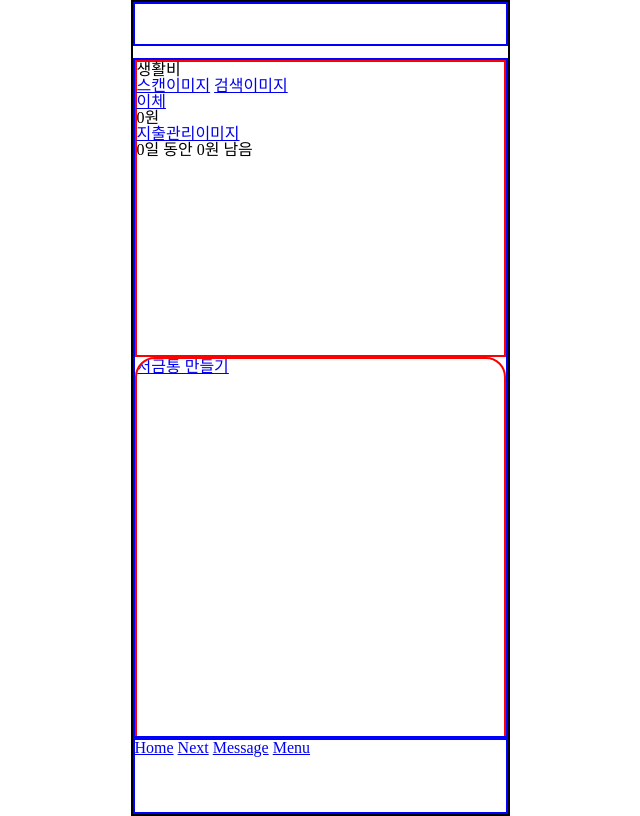
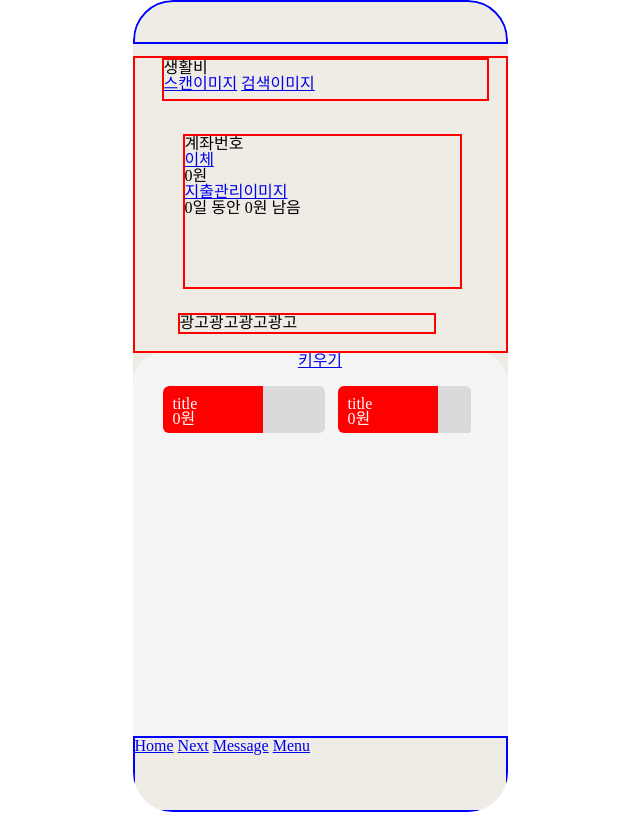
Before and after one commit to Keunyeong/KDT_bank, a website built with Parcel: page index.html in a window 1280 px wide. Shown: the whole page, without its empty margins (320-960 px from the left). Built offline with nearby package versions, Linux system fonts and the light colour scheme; no server answers.

Commit message:
feat: Styled contents.

```diff
--- a/css/style.css
+++ b/css/style.css
@@ -1,9 +1,12 @@
+
 .phone {
   margin :auto;
   width: 375px;
   height: 812px;
-  border: 2px solid black;
   position:relative;
+  background-color: #EEECE5;
+  border-radius: 40px;
+  overflow:hidden;
 }
 
 .phone > .native {
@@ -15,6 +18,7 @@
   width: 375px;
   height: 44px;
   box-sizing: border-box;
+  border-radius: 40px 40px 0 0 ;
 }
 
 .phone > main {
@@ -22,9 +26,8 @@
   top:56px;
   width:375px;
   height: 680px;
-  overflow: scroll;
-  border: 2px solid blue;
-  box-sizing: border-box;
+  overflow: hidden;
+
 }
 
 .phone > main > section > .account {
@@ -33,17 +36,153 @@
   box-sizing: border-box;
 }
 
-.phone > main > section > .contents {
-  height: 383px;
+.phone > main > section > .account > .account__header {
+  width: 327px;
+  height: 43px;
   border: 2px solid red;
   box-sizing: border-box;
-  overflow:scroll;
-  border-radius: 20px 20px 0 0;
+  margin: 0 21px 0 27px;
+}
+
+
+.phone > main > section > .account > .account__main {
+  width: 279px;
+  height: 155px;
+  border: 2px solid red;
+  box-sizing: border-box;
+  margin: 33px 48px 0 48px;
+}
+
+.phone > main > section > .account > .account__ad {
+  height: 21px;
+  border: 2px solid red;
+  box-sizing: border-box;
+  margin: 24px 70px 21px 43px;
+}
+
+/* CONTENTS */
+.phone > main > section > .contents {
+  height: 680px;
+  border-radius: 30px 30px 0 0;
+  position:absolute;
+  z-index: 1;
+  background-color: #F5F5F5;
+  transition: 1s ease;
+  top: 297px;
+}
+
+.phone > main > section .big {
+  height: 680px;
+  border-radius: 30px 30px 0 0;
+  position:absolute;
+  z-index: 1;
+  background-color: #F5F5F5;
+  transition: 1s ease;
+  top:0px;
+}
+
+.phone > main > section > .contents > .contents__sizeup {
+  height: 10px;
+  width: 375px;
+  padding: 0 auto;
+  text-align: center;
+}
+
+/* CONTENTS__MONEYBOX */
+.phone > main > section > .contents > .contents__money-box {
+  overflow: scroll;
+  height: 49px;
+  width: 308px;
+  box-sizing: border-box;
+  margin: 23px 37px 17px 30px;
+  border-radius: 6px;
 }
 
 /* 스크롤바 숨기기 */
-.phone > main > section > .contents::-webkit-scrollbar {
+.phone > main > section > .contents > .contents__money-box::-webkit-scrollbar {
+  display:none;
+}
+
+.phone > main > section > .contents > .contents__money-box > .contents__money-box__inner {
+  height: 49px;
+  width:auto;
+  display: flex;
+}
+.phone > main > section > .contents > .contents__money-box > .contents__money-box__inner > .contents__money-box__addBtn {
+  width: 99px;
+  height: 49px;
+  border: 2px solid red;
+  box-sizing: border-box;
+}
+
+.phone > main > section > .contents > .contents__money-box > .contents__money-box__inner > .contents__money-box__list {
+
+}
+
+.phone > main > section > .contents > .contents__money-box > .contents__money-box__inner > .contents__money-box__list > ul {
+  display: flex;
+}
+
+
+.phone > main > section > .contents > .contents__money-box > .contents__money-box__inner > .contents__money-box__list > ul > li {
+  margin-right: 13px;
+  display:inline-block;
+}
+
+.phone > main > section > .contents > .contents__money-box > .contents__money-box__inner > .contents__money-box__list > ul > li > div {
+  width: 162px;
+  height: 47px;
+  background-color: #DADADA;
+  border-radius: 6px;
+  position:relative;
+}
+
+.phone > main > section > .contents > .contents__money-box > .contents__money-box__inner > .contents__money-box__list > ul > li > div > .money-box__ratio {
+  width: 100px;
+  height: 47px;
+  background-color: red;
+  border-radius: 6px 0 0 6px;
+}
+
+.phone > main > section > .contents > .contents__money-box > .contents__money-box__inner > .contents__money-box__list > ul > li > div  p:nth-child(2){
+  position: absolute;
+  top:10px;
+  left: 10px;
+  color: #fff;
+}
+
+.phone > main > section > .contents > .contents__money-box > .contents__money-box__inner > .contents__money-box__list > ul > li > div  p:nth-child(3){
+  position: absolute;
+  top:25px;
+  left:10px;
+  color: #fff;
+}
+
+/* CONTENTS__HISTORY */
+.phone > main > section > .contents > .contents__history {
+  width: 302px;
+  height: 575px;
+  overflow:scroll;
+  margin: 0 37px 0 36px;
+}
+
+/* 스크롤바 숨기기 */
+.phone > main > section > .contents > .contents__history::-webkit-scrollbar {
   display: none; /* Chrome, Safari, Opera*/
+}
+
+.phone > main > section > .contents > .contents__history > .contents__history__list > li {
+  font-weight: 900;
+}
+
+.phone > main > section > .contents > .contents__history > .contents__history__list > li > ul {
+  margin : 10px 0 30px 0 ;
+  font-weight: 400;
+}
+
+.phone > main > section > .contents > .contents__history > .contents__history__list > li > ul > li {
+  display:flex;
+  justify-content: space-between;
 }
 
 .phone > main > .account__manager {
--- a/index.html
+++ b/index.html
@@ -26,7 +26,7 @@
             <h2 style="font-size: 0;">계좌관리</h2>
             <div class="account__main__box">
               <div class="account__transfer">
-                <p class="account__number"></p>
+                <p class="account__number">계좌번호</p>
                 <a class="account__transfer__btn" href="javascript:void(0)">이체</a>
               </div>
               <div class="account__amount__total">
@@ -45,23 +45,52 @@
             </div>
           </div>
           <div class="account__ad">
-            <ul class="account__ad__list"></ul>
+            <ul class="account__ad__list">
+              <li>광고광고광고광고</li>
+            </ul>
           </div>
         </div>
 
         <div class="contents">
+          <div class="contents__sizeup">
+            <a href="javascript:void(0)">키우기</a>
+          </div>
           <div class="contents__money-box">
-            <ul class="contents__money-box__list">
+            <div class="contents__money-box__inner">
+              <div class="contents__money-box__list">
+                <ul>
                   <li>
                     <!-- 저금통을 만들면 추가 -->
-                <!-- <div>
+                    <div>
                       <div class="money-box__ratio"></div>
                       <p>title</p>
                       <p><span class="money-box__amount">0</span>원</p>
-                </div> -->
+                    </div>
+                  </li>
+                  <li>
+                    <!-- 저금통을 만들면 추가 -->
+                    <div>
+                      <div class="money-box__ratio"></div>
+                      <p>title</p>
+                      <p><span class="money-box__amount">0</span>원</p>
+                    </div>
+                  </li>
+                  <li>
+                    <!-- 저금통을 만들면 추가 -->
+                    <div>
+                      <div class="money-box__ratio"></div>
+                      <p>title</p>
+                      <p><span class="money-box__amount">0</span>원</p>
+                    </div>
                   </li>
                 </ul>
-            <a class="contents__money-box__addBtn" href="javascript:void(0)">저금통 만들기</a>
+              </div>
+              <div class="contents__money-box__addBtn" href="javascript:void(0)">
+                <div>
+                  저금통 만들기
+                </div>
+              </div>
+            </div>
           </div>
           <div class="contents__history">
             <ul class="contents__history__list">
--- a/js/main.js
+++ b/js/main.js
@@ -19,17 +19,24 @@ function accountHistoryUpload(url){
       const liEle=document.createElement('li');
       const pEle = document.createElement('p');
       const ulEle = document.createElement('ul');
+
       pEle.textContent=newDateArr[i];
+
       liEle.appendChild(pEle);
+
       for(let j=dateFindIndexArr[i];j<dateFindIndexArr[i+1];j++){
-        const liEle = document.createElement('li');
+        const li2Ele = document.createElement('li');
         const pEle = document.createElement('p');
-        const spanEle = document.createElement('span');
-        pEle.textContent=data.bankList[j].history;
-        spanEle.textContent=data.bankList[j].price;
-        liEle.appendChild(pEle);
-        liEle.appendChild(spanEle);
-        ulEle.appendChild(liEle);
+        const span1Ele = document.createElement('span');
+        const span2Ele = document.createElement('span');
+        const hrEle = document.createElement('hr');
+        span1Ele.textContent=data.bankList[j].history;
+        span2Ele.textContent=data.bankList[j].price;
+        li2Ele.setAttribute("class","contents__history__list__el");
+        li2Ele.appendChild(span1Ele);
+        li2Ele.appendChild(span2Ele);
+        ulEle.appendChild(li2Ele);
+        ulEle.appendChild(hrEle);
       }
       liEle.appendChild(ulEle);
       sectionEle.appendChild(liEle);
@@ -37,6 +44,17 @@ function accountHistoryUpload(url){
   })
 }
 
-const accountHistoryUrl = "https://s3.us-west-2.amazonaws.com/secure.notion-static.com/f6e4d3d3-c52c-4ea8-b665-968a3b17c5ea/bank.json?X-Amz-Algorithm=AWS4-HMAC-SHA256&X-Amz-Content-Sha256=UNSIGNED-PAYLOAD&X-Amz-Credential=AKIAT73L2G45EIPT3X45%2F20211216%2Fus-west-2%2Fs3%2Faws4_request&X-Amz-Date=20211216T043242Z&X-Amz-Expires=86400&X-Amz-Signature=66b9d4accfc6f8331c9bbaf104c0328a4509f15a90337714dcefa5885a94f777&X-Amz-SignedHeaders=host&response-content-disposition=filename%20%3D%22bank.json%22&x-id=GetObject";
+const accountHistoryUrl = "https://s3.us-west-2.amazonaws.com/secure.notion-static.com/f6e4d3d3-c52c-4ea8-b665-968a3b17c5ea/bank.json?X-Amz-Algorithm=AWS4-HMAC-SHA256&X-Amz-Content-Sha256=UNSIGNED-PAYLOAD&X-Amz-Credential=AKIAT73L2G45EIPT3X45%2F20211217%2Fus-west-2%2Fs3%2Faws4_request&X-Amz-Date=20211217T084316Z&X-Amz-Expires=86400&X-Amz-Signature=f53f385c302c470c8f93ab8c115f90f534961bd8c37cd103f6c34f8c73d56ea3&X-Amz-SignedHeaders=host&response-content-disposition=filename%20%3D%22bank.json%22&x-id=GetObject";
 
 accountHistoryUpload(accountHistoryUrl);
+
+const extenstionBtn = document.querySelector(".contents__sizeup > a")
+
+extenstionBtn.addEventListener("click",function(){
+  const contents = document.querySelector(".contents");
+  if (contents.classList.contains("big")){
+    contents.classList.remove("big");
+  } else {
+    contents.classList.add("big");
+  }
+})
```
Lines whose indentation alone changed are shown as unchanged.
